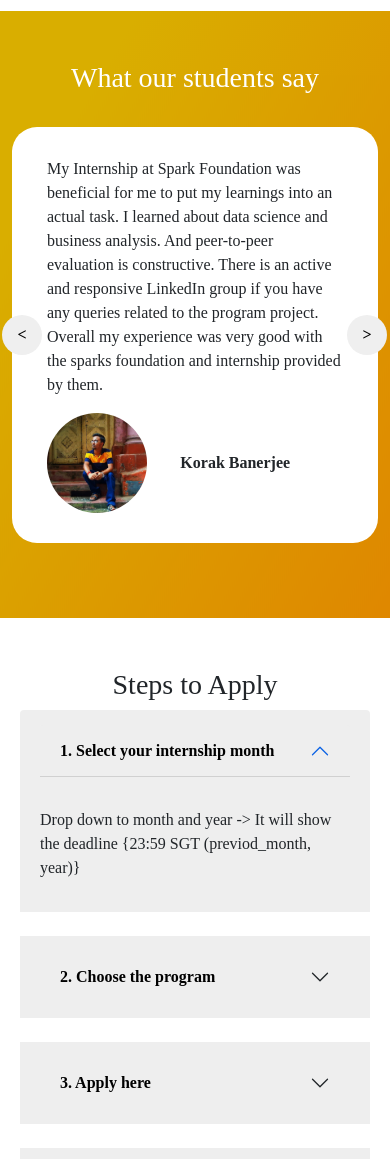
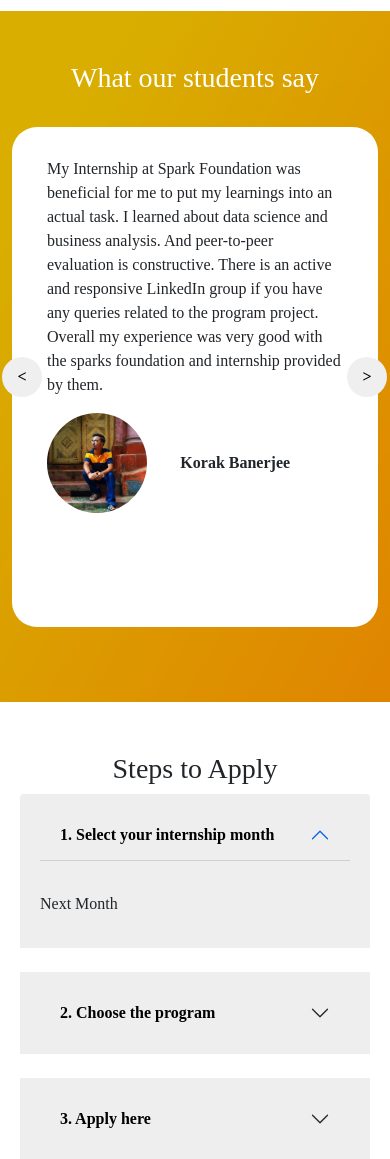
Before and after one commit to Mohanaditya-Kalva/GRIP_Website, a PHP site: page / in a window 390 px wide. Shown: the part 2645-3804 px from the top of the page. Run offline with PHP 8.4, Linux system fonts and the light colour scheme; some web fonts are replaced.

Commit message:
bug fixes version 3

```diff
--- a/assests/style.css
+++ b/assests/style.css
@@ -112,6 +112,7 @@ h1 {
   background-color: #eeeeee;
   padding: 20px 0px 20px 0px;
   border-radius: 30px;
+  height: 350px;
 }
 .grip-blocks h4 {
   font-size: 18px;
@@ -209,6 +210,7 @@ h1 {
   padding: 30px 35px;
   position: relative;
   margin: auto;
+  height: 500px;
 }
 .main-row {
   padding: 75px 0px;
@@ -300,6 +302,7 @@ h1 {
   }
   .grip-blocks {
     border-radius: 15px;
+    height: auto;
   }
   .mobile-blocks {
     margin-top: 30px;
--- a/index.html
+++ b/index.html
@@ -368,8 +368,8 @@
                             </h2>
                             <div id="panelsStayOpen-collapseOne" class="accordion-collapse collapse show" aria-labelledby="panelsStayOpen-headingOne">
                                 <div class="accordion-body">
-                                    <p>Drop down to month and year -> It will show the deadline
-                                        {23:59 SGT (previod_month, year)}
+                                    <p>
+                                        Next Month
                                     </p>
                                 </div>
                             </div>
```
